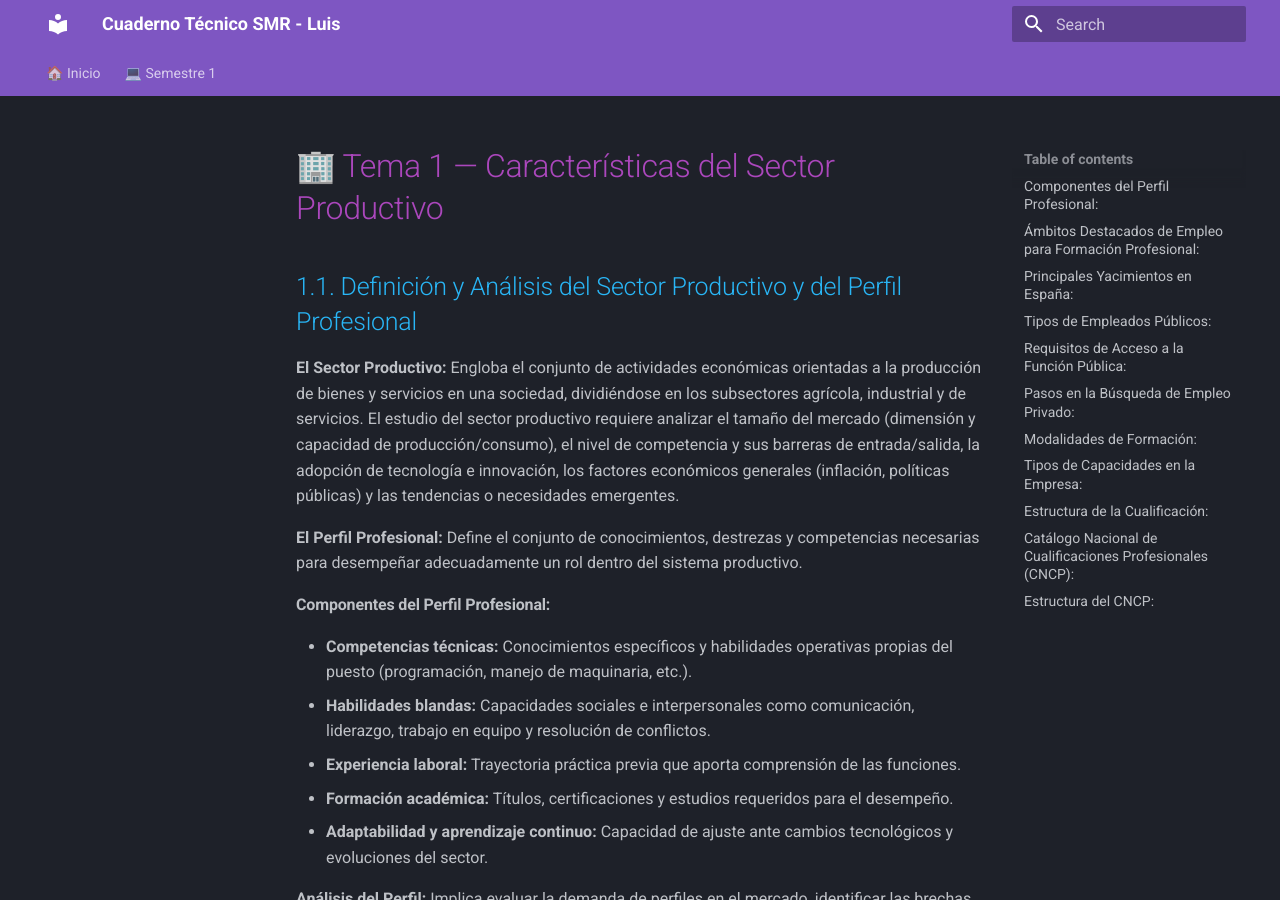
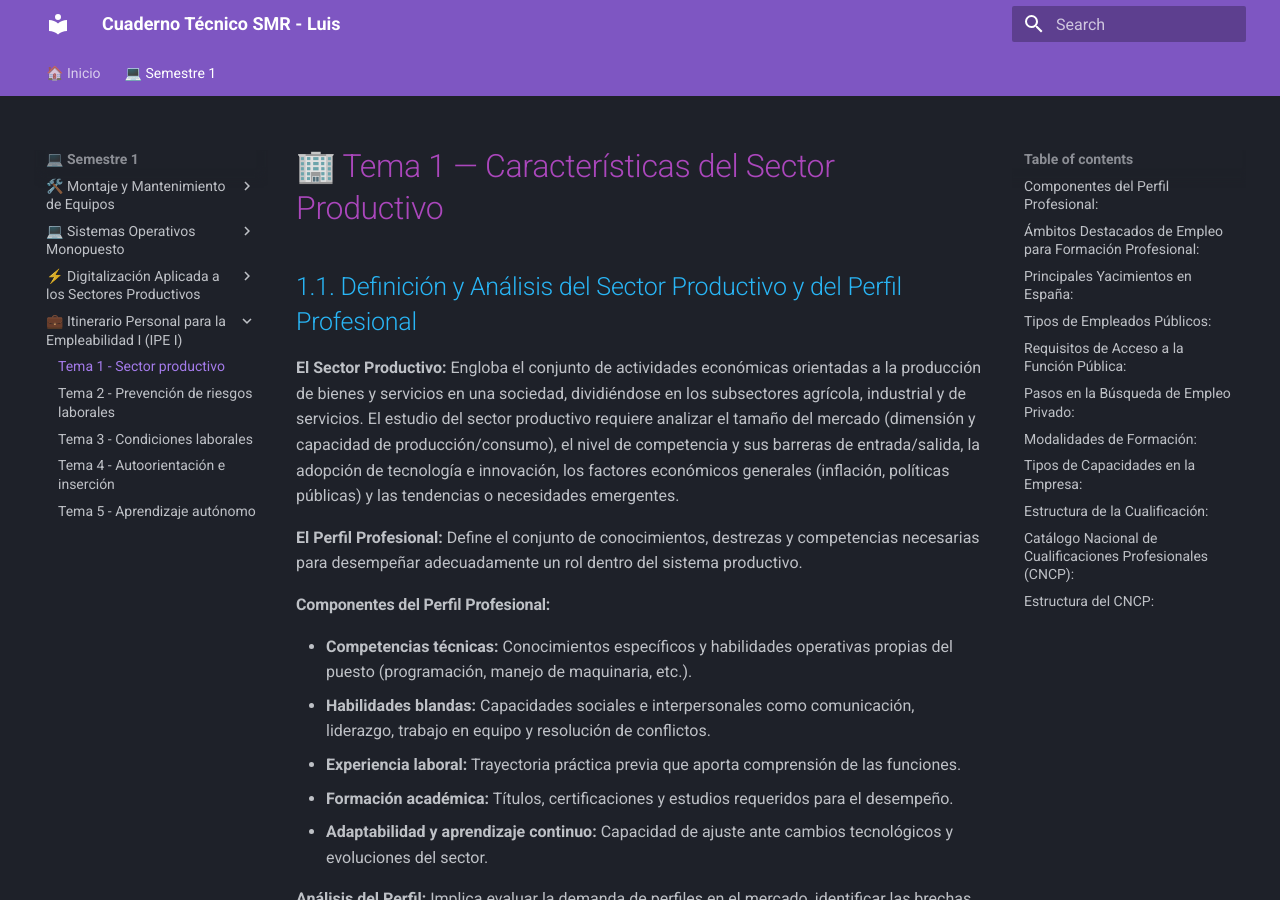
Before and after one commit to Beamspark/SMR-Apuntes, an MkDocs documentation site: the page built from docs/smr/itinerario/tema-1.md, in a window 1280 px wide and 900 px high. Built offline with MkDocs 1.6.1 and Material for MkDocs 9.7.7, drawn with Linux system fonts in a browser that asks for light colours; some of the changed lines change nothing that is shown.

Commit message:
Update mkdocs.yml

```diff
--- a/mkdocs.yml
+++ b/mkdocs.yml
@@ -35,36 +35,36 @@ nav:
   - 🏠 Inicio: index.md
   - 💻 Semestre 1:
       - 🛠️ Montaje y Mantenimiento de Equipos:
-          - montaje/index.md
-          - Tema 1 - Medición de parámetros eléctricos: montaje/tema-1.md
-          - Tema 2 - Prevención de riesgos laborales: montaje/tema-2.md
-          - Tema 3 - Bloques funcionales del PC: montaje/tema-3.md
-          - Tema 4 - Precauciones y seguridad: montaje/tema-4.md
-          - Tema 5 - Herramientas necesarias: montaje/tema-5.md
-          - Tema 6 - Análisis de mercado de componentes: montaje/tema-6.md
-          - Tema 7 - Procedimientos de montaje: montaje/tema-7.md
-          - Tema 8 - Puesta en marcha del equipo: montaje/tema-8.md
-          - Tema 9 - Nuevas tendencias: montaje/tema-9.md
-          - Tema 10 - Mantenimiento preventivo y correctivo: montaje/tema-10.md
-          - Tema 11 - Instalación de programas y software: montaje/tema-11.md
+          - smr/montaje/index.md
+          - Tema 1 - Medición de parámetros eléctricos: smr/montaje/tema-1.md
+          - Tema 2 - Prevención de riesgos laborales: smr/montaje/tema-2.md
+          - Tema 3 - Bloques funcionales del PC: smr/montaje/tema-3.md
+          - Tema 4 - Precauciones y seguridad: smr/montaje/tema-4.md
+          - Tema 5 - Herramientas necesarias: smr/montaje/tema-5.md
+          - Tema 6 - Análisis de mercado de componentes: smr/montaje/tema-6.md
+          - Tema 7 - Procedimientos de montaje: smr/montaje/tema-7.md
+          - Tema 8 - Puesta en marcha del equipo: smr/montaje/tema-8.md
+          - Tema 9 - Nuevas tendencias: smr/montaje/tema-9.md
+          - Tema 10 - Mantenimiento preventivo y correctivo: smr/montaje/tema-10.md
+          - Tema 11 - Instalación de programas y software: smr/montaje/tema-11.md
       - 💻 Sistemas Operativos Monopuesto:
-          - sistemas/index.md
-          - Tema 1 - Caracterización de los Sistemas Operativos: sistemas/tema-1.md
-          - Tema 2 - Máquinas virtuales: sistemas/tema-2.md
-          - Tema 3 - Instalación de sistemas operativos libres y propietarios: sistemas/tema-3.md
-          - Tema 4 - Configuración de sistemas operativos libres y propietarios: sistemas/tema-4.md
-          - Tema 5 - Administración de sistemas operativos libres y propietarios: sistemas/tema-5.md
+          - smr/sistemas/index.md
+          - Tema 1 - Caracterización de los Sistemas Operativos: smr/sistemas/tema-1.md
+          - Tema 2 - Máquinas virtuales: smr/sistemas/tema-2.md
+          - Tema 3 - Instalación de sistemas operativos libres y propietarios: smr/sistemas/tema-3.md
+          - Tema 4 - Configuración de sistemas operativos libres y propietarios: smr/sistemas/tema-4.md
+          - Tema 5 - Administración de sistemas operativos libres y propietarios: smr/sistemas/tema-5.md
       - ⚡ Digitalización Aplicada a los Sectores Productivos:
-          - digitalizacion/index.md
-          - Tema 1 - Relación entre digitalización y sostenibilidad: digitalizacion/tema-1.md
-          - Tema 2 - Cuarta Revolución Industrial: digitalizacion/tema-2.md
-          - Tema 3 - Cloud y sistemas conectados: digitalizacion/tema-3.md
-          - Tema 4 - Características de los sistemas de producción: digitalizacion/tema-4.md
-          - Tema 5 - Planes de transformación: digitalizacion/tema-5.md
+          - smr/digitalizacion/index.md
+          - Tema 1 - Relación entre digitalización y sostenibilidad: smr/digitalizacion/tema-1.md
+          - Tema 2 - Cuarta Revolución Industrial: smr/digitalizacion/tema-2.md
+          - Tema 3 - Cloud y sistemas conectados: smr/digitalizacion/tema-3.md
+          - Tema 4 - Características de los sistemas de producción: smr/digitalizacion/tema-4.md
+          - Tema 5 - Planes de transformación: smr/digitalizacion/tema-5.md
       - 💼 Itinerario Personal para la Empleabilidad I (IPE I):
-          - itinerario/index.md
-          - Tema 1 - Sector productivo: itinerario/tema-1.md
-          - Tema 2 - Prevención de riesgos laborales: itinerario/tema-2.md
-          - Tema 3 - Condiciones laborales: itinerario/tema-3.md
-          - Tema 4 - Autoorientación e inserción: itinerario/tema-4.md
-          - Tema 5 - Aprendizaje autónomo: itinerario/tema-5.md
+          - smr/itinerario/index.md
+          - Tema 1 - Sector productivo: smr/itinerario/tema-1.md
+          - Tema 2 - Prevención de riesgos laborales: smr/itinerario/tema-2.md
+          - Tema 3 - Condiciones laborales: smr/itinerario/tema-3.md
+          - Tema 4 - Autoorientación e inserción: smr/itinerario/tema-4.md
+          - Tema 5 - Aprendizaje autónomo: smr/itinerario/tema-5.md
```
